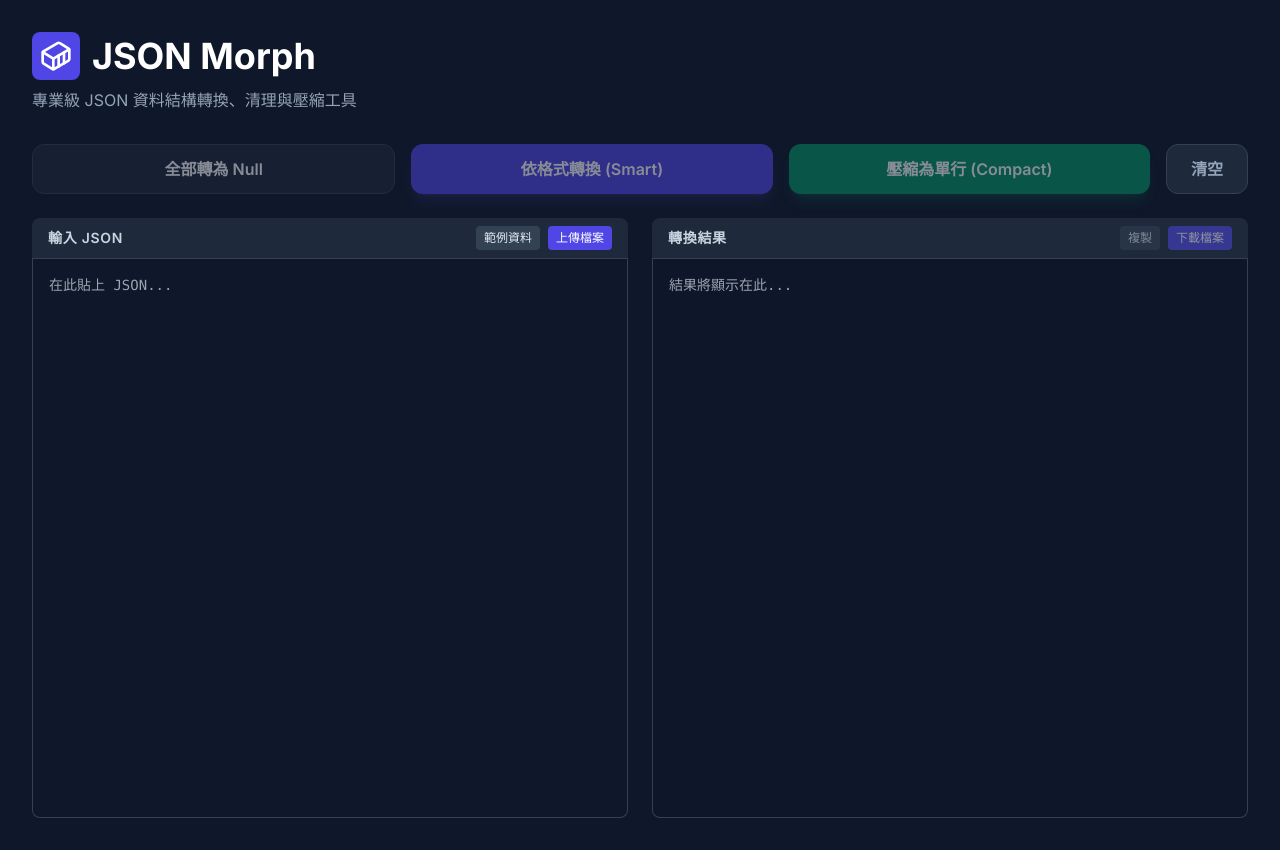
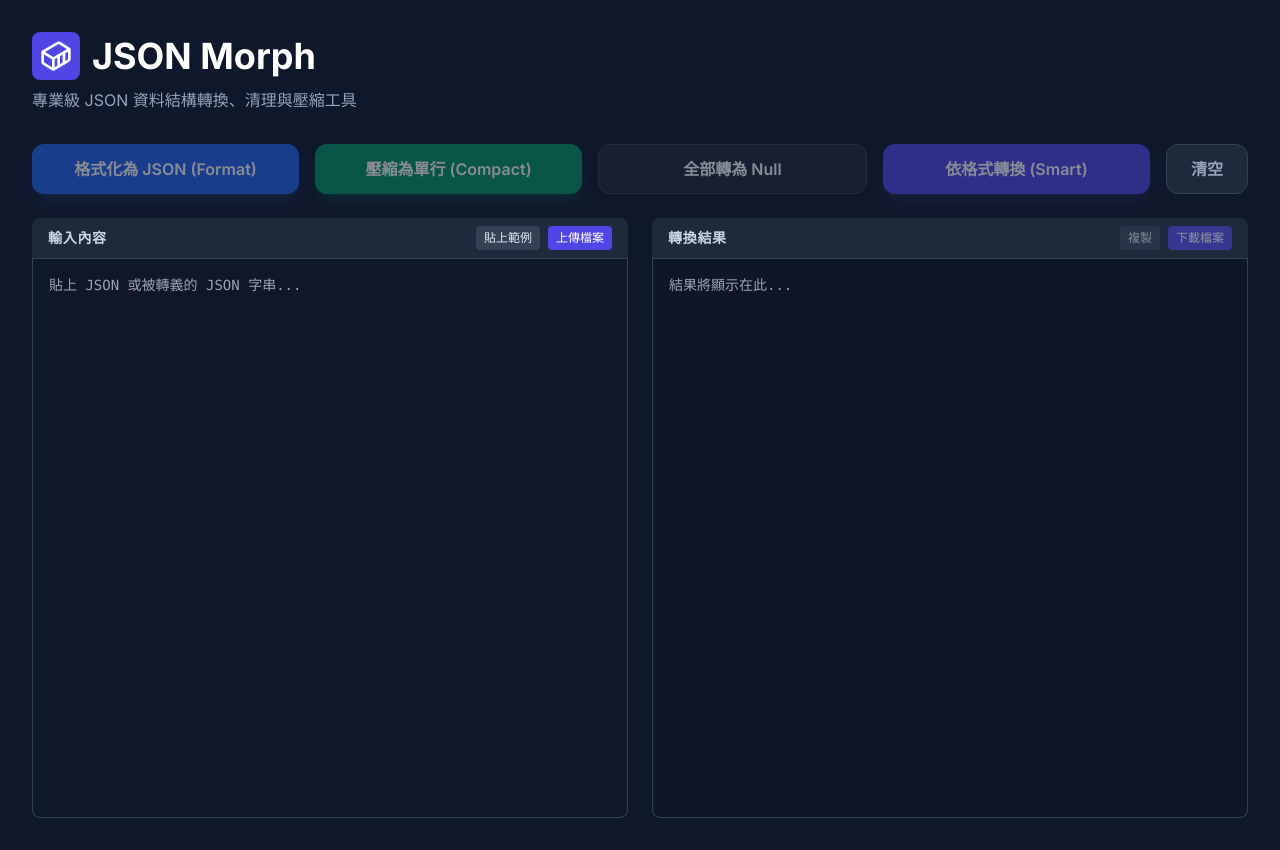
Before and after one commit to weilunchen1/Json-Morph, a React (Vite) app: page / in a window 1280 px wide. Built offline with nearby package versions, Linux system fonts and the light colour scheme.

Commit message:
feat: Add JSON formatting transform
Introduces a new 'format' transformation option to prettify JSON output.
This also includes improved error handling for invalid JSON input.

```diff
--- a/index.tsx
+++ b/index.tsx
@@ -10,7 +10,7 @@ interface JSONState {
   fileName: string | null;
 }
 
-type TransformType = 'nullify' | 'smart' | 'compact';
+type TransformType = 'nullify' | 'smart' | 'compact' | 'format';
 
 // --- Services (Transformer Logic) ---
 const isDateString = (val: string): boolean => {
@@ -107,14 +107,24 @@ const App: React.FC = () => {
 
   const triggerTransform = (type: TransformType) => {
     try {
-      const parsed = JSON.parse(state.input);
+      // 第一次嘗試解析
+      let data = JSON.parse(state.input);
       let transformedContent: string;
 
       if (type === 'compact') {
-        // 直接轉為單行字串
-        transformedContent = JSON.stringify(parsed);
+        transformedContent = JSON.stringify(data);
+      } else if (type === 'format') {
+        // 如果解析出來是字串，代表可能是被二次轉義的 JSON，嘗試再解析一次
+        if (typeof data === 'string') {
+          try {
+            data = JSON.parse(data);
+          } catch (e) {
+            // 解析失敗則維持原狀
+          }
+        }
+        transformedContent = JSON.stringify(data, null, 2);
       } else {
-        const transformedData = type === 'nullify' ? nullifyTransform(parsed) : smartTransform(parsed);
+        const transformedData = type === 'nullify' ? nullifyTransform(data) : smartTransform(data);
         transformedContent = JSON.stringify(transformedData, null, 2);
       }
 
@@ -124,7 +134,7 @@ const App: React.FC = () => {
         error: null
       }));
     } catch (err) {
-      setState(prev => ({ ...prev, error: "Invalid JSON format." }));
+      setState(prev => ({ ...prev, error: "Invalid JSON format. 無法解析輸入內容。" }));
     }
   };
 
@@ -162,6 +172,20 @@ const App: React.FC = () => {
 
       <div className="flex flex-wrap gap-4 mb-6">
         <button
+          onClick={() => triggerTransform('format')}
+          disabled={!state.input}
+          className="flex-1 min-w-[150px] bg-blue-600 hover:bg-blue-500 text-white font-semibold py-3 px-4 rounded-xl transition-all disabled:opacity-50 shadow-lg shadow-blue-500/20"
+        >
+          格式化為 JSON (Format)
+        </button>
+        <button
+          onClick={() => triggerTransform('compact')}
+          disabled={!state.input}
+          className="flex-1 min-w-[150px] bg-emerald-600 hover:bg-emerald-500 text-white font-semibold py-3 px-4 rounded-xl transition-all disabled:opacity-50 shadow-lg shadow-emerald-500/20"
+        >
+          壓縮為單行 (Compact)
+        </button>
+        <button
           onClick={() => triggerTransform('nullify')}
           disabled={!state.input}
           className="flex-1 min-w-[150px] bg-slate-800 hover:bg-slate-700 text-white font-semibold py-3 px-4 rounded-xl border border-slate-700 transition-all disabled:opacity-50"
@@ -176,13 +200,6 @@ const App: React.FC = () => {
           依格式轉換 (Smart)
         </button>
         <button
-          onClick={() => triggerTransform('compact')}
-          disabled={!state.input}
-          className="flex-1 min-w-[150px] bg-emerald-600 hover:bg-emerald-500 text-white font-semibold py-3 px-4 rounded-xl transition-all disabled:opacity-50 shadow-lg shadow-emerald-500/20"
-        >
-          壓縮為單行 (Compact)
-        </button>
-        <button
           onClick={clearAll}
           className="bg-slate-800 hover:bg-red-900/30 hover:text-red-400 text-slate-400 font-semibold py-3 px-6 rounded-xl border border-slate-700 transition-all"
         >
@@ -192,14 +209,14 @@ const App: React.FC = () => {
 
       <div className="grid grid-cols-1 lg:grid-cols-2 gap-6 flex-grow h-[600px]">
         <div className="flex flex-col">
-          <EditorHeader title="輸入 JSON" actionLabel="上傳檔案" onAction={() => fileInputRef.current?.click()} secondaryLabel="範例資料" secondaryAction={() => setState(p => ({...p, input: '{\n  "id": 123,\n  "user": {\n    "name": "Alex",\n    "roles": ["admin", "editor"]\n  },\n  "active": true\n}'}))} />
+          <EditorHeader title="輸入內容" actionLabel="上傳檔案" onAction={() => fileInputRef.current?.click()} secondaryLabel="貼上範例" secondaryAction={() => setState(p => ({...p, input: '"{\\"id\\": 1, \\"status\\": \\"ok\\"}"'}))} />
           <textarea
             className="flex-grow bg-slate-900 text-indigo-300 p-4 font-mono text-sm resize-none focus:outline-none border-x border-b border-slate-700 rounded-b-lg"
-            placeholder="在此貼上 JSON..."
+            placeholder="貼上 JSON 或被轉義的 JSON 字串..."
             value={state.input}
             onChange={e => setState(p => ({...p, input: e.target.value}))}
           />
-          <input type="file" ref={fileInputRef} className="hidden" accept=".json" onChange={handleFileUpload} />
+          <input type="file" ref={fileInputRef} className="hidden" accept=".json,.txt" onChange={handleFileUpload} />
         </div>
 
         <div className="flex flex-col">
@@ -218,7 +235,7 @@ const App: React.FC = () => {
           />
           <div className="relative flex-grow">
             {state.error ? (
-              <div className="w-full h-full bg-red-900/10 border-x border-b border-red-500/50 p-4 text-red-400 font-medium rounded-b-lg flex items-center justify-center">
+              <div className="w-full h-full bg-red-900/10 border-x border-b border-red-500/50 p-4 text-red-400 font-medium rounded-b-lg flex items-center justify-center text-center">
                 {state.error}
               </div>
             ) : (
```
